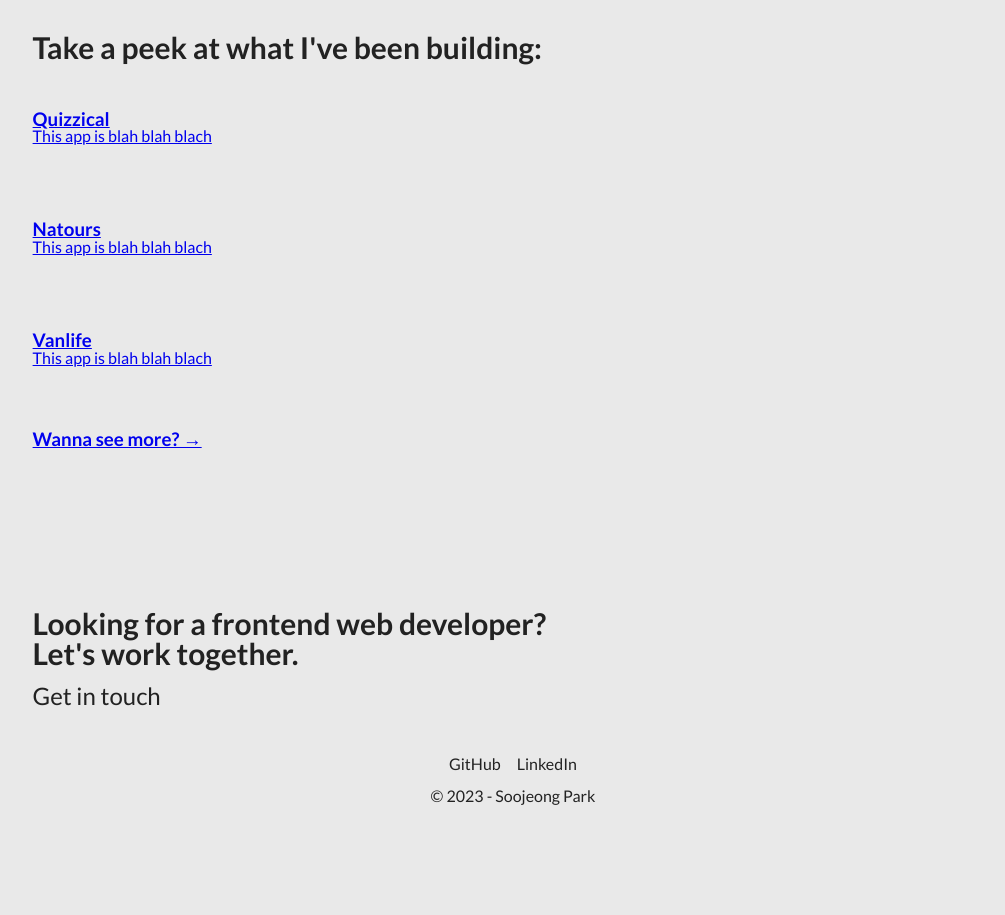
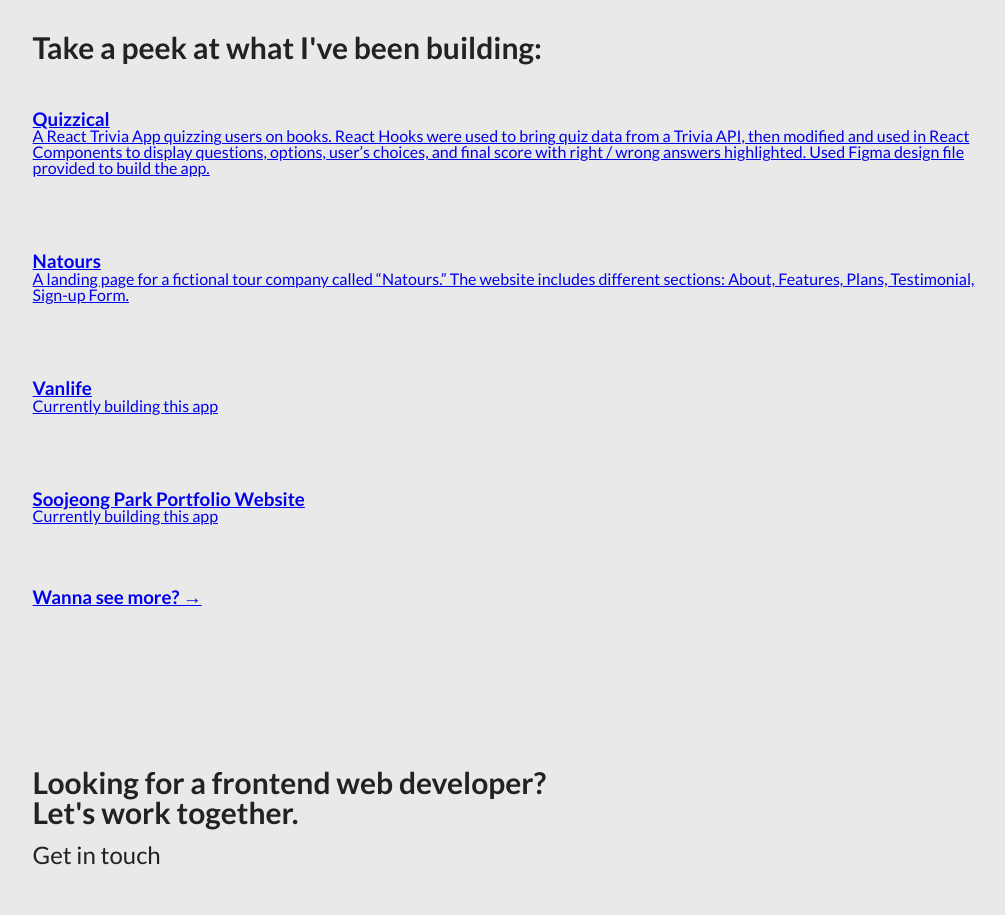
Before and after one commit to soojeong-park-ca/soojeong-park-portfolio, a React (Vite) app: page / in a window 1280 px wide. Shown: the part 880-1795 px from the top of the page, without its empty margins (127-1132 px from the left). Before the commit the page ends 1716 px from the top, so only its background shows below. Built offline with nearby package versions, Linux system fonts and the light colour scheme.

Commit message:
add to projectsData file

```diff
--- a/src/projectsData.js
+++ b/src/projectsData.js
@@ -2,28 +2,63 @@ export const projectsData = [
   {
     id: "1",
     title: "Quizzical",
-    description: "This app is blah blah blach",
+    description:
+      "A React Trivia App quizzing users on books. React Hooks were used to bring quiz data from a Trivia API, then modified and used in React Components to display questions, options, user’s choices, and final score with right / wrong answers highlighted. Used Figma design file provided to build the app.",
     imageUrl: "",
     githubUrl: "https://github.com/soojeong-park-ca/quizzical",
     liveSiteUrl: "https://quizzical-spark.netlify.app/",
-    tools: ["HTML5", "CSS3", "React", "Vite"],
+    tools: [
+      "HTML5",
+      "CSS3",
+      "React",
+      "API",
+      "Vite",
+      "Responsive",
+      "Mobile-first",
+    ],
   },
   {
     id: "2",
     title: "Natours",
-    description: "This app is blah blah blach",
+    description:
+      "A landing page for a fictional tour company called “Natours.” The website includes different sections: About, Features, Plans, Testimonial, Sign-up Form.",
     imageUrl: "",
     githubUrl: "https://github.com/soojeong-park-ca/quizzical",
     liveSiteUrl: "https://quizzical-spark.netlify.app/",
-    tools: ["HTML5", "CSS3", "React", "Vite"],
+    tools: ["HTML5", "SASS(SCSS)", "JavaScript", "Responsive"],
   },
   {
     id: "3",
     title: "Vanlife",
-    description: "This app is blah blah blach",
+    description: "Currently building this app",
     imageUrl: "",
-    githubUrl: "https://github.com/soojeong-park-ca/quizzical",
-    liveSiteUrl: "https://quizzical-spark.netlify.app/",
-    tools: ["HTML5", "CSS3", "React", "Vite"],
+    githubUrl: "",
+    liveSiteUrl: "",
+    tools: [
+      "HTML5",
+      "CSS Modules",
+      "React",
+      "React Router 6",
+      "Vite",
+      "Responsive",
+      "Mobile-first",
+    ],
+  },
+  {
+    id: "4",
+    title: "Soojeong Park Portfolio Website",
+    description: "Currently building this app",
+    imageUrl: "",
+    githubUrl: "",
+    liveSiteUrl: "",
+    tools: [
+      "HTML5",
+      "SASS(SCSS)",
+      "React",
+      "React Router 6",
+      "Vite",
+      "Responsive",
+      "Mobile-first",
+    ],
   },
 ];
```
